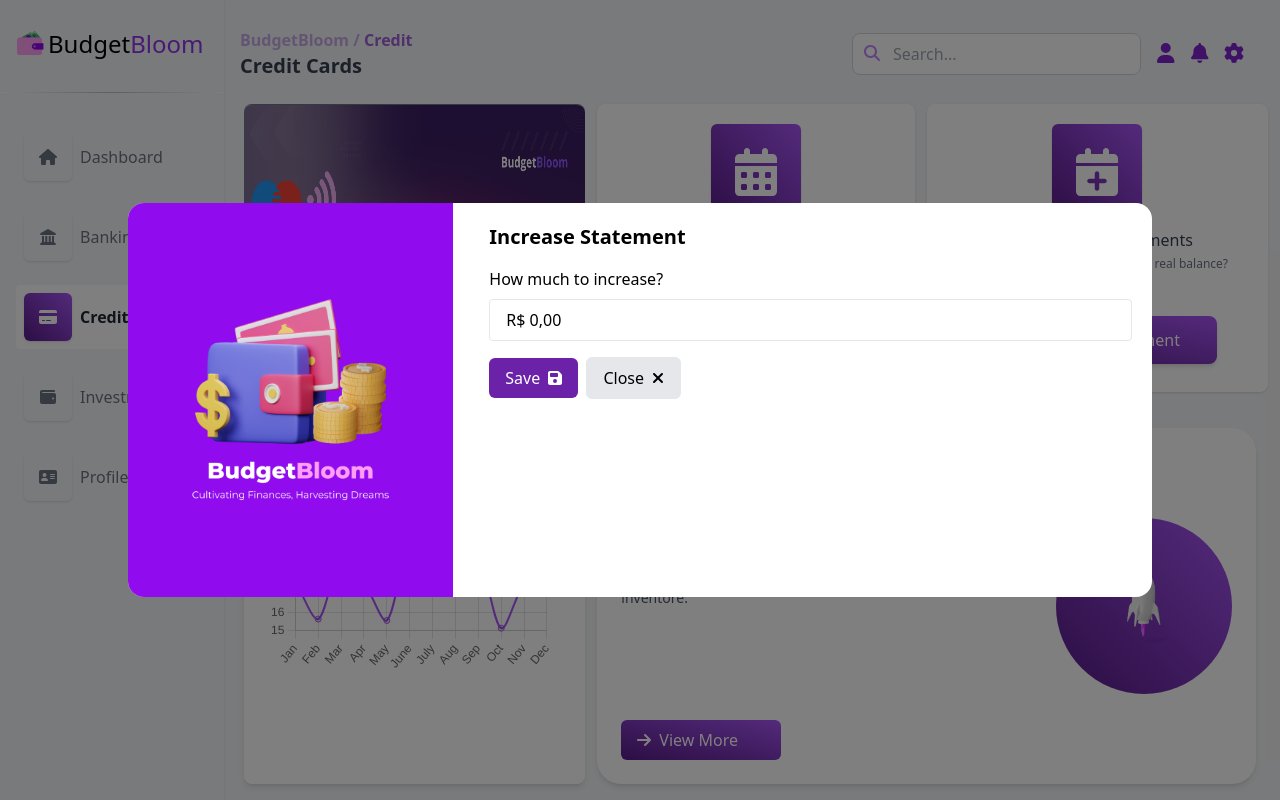
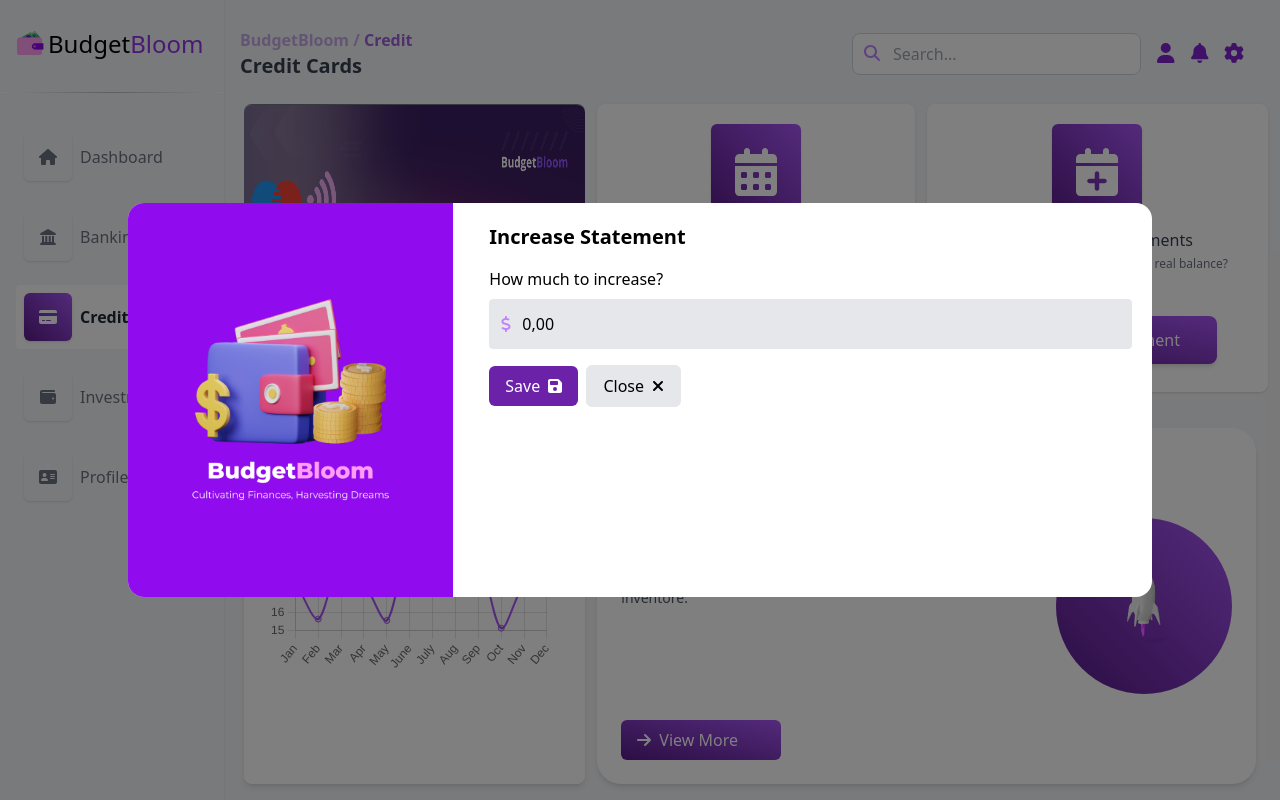
Before and after one commit to MrVitor0/BudgetBloom, a Vue app: page /credit in a window 1280 px wide. Both pictures are taken after a click on the link "Increase Statement". Built offline with nearby package versions, Linux system fonts and the light colour scheme.

Commit message:
DPT-026 <feat> Currency Input Improvements

```diff
--- a/src/components/form/BBPriceInput.vue
+++ b/src/components/form/BBPriceInput.vue
@@ -1,18 +1,27 @@
 <template>
-    <div class="relative">
+    <div class="relative w-full">
+      <div class="absolute left-3 top-1/2 transform -translate-y-1/2">
+        <font-awesome-icon :icon="icon" class="text-md text-purple-400" />
+      </div>
       <input
         v-model="formattedValue"
         @input="updateValue"
         @blur="formatValue"
-        class="block w-full px-4 py-2 border rounded focus:outline-none focus:border-blue-500"
+        class="block w-full pl-8 py-3 border rounded focus:outline-none focus:border-blue-500 bg-gray-200"
         :placeholder="placeholder"
-        :disabled="disabled"
+        :id="inputId"
       />
     </div>
   </template>
 
   <script>
+  // Importe o FontAwesomeIcon aqui, se ainda não o fez
+  import { FontAwesomeIcon } from "@fortawesome/vue-fontawesome";
+
   export default {
+    components: {
+      FontAwesomeIcon,
+    },
     props: {
       value: {
         type: Number,
@@ -20,7 +29,15 @@
       },
       placeholder: {
         type: String,
-        default: "R$ 0,00",
+        default: "0,00",
+      },
+      icon: {
+        type: String,
+        default: "dollar-sign",
+      },
+      inputId: {
+        type: String,
+        default: "currency-input",
       },
       disabled: {
         type: Boolean,
@@ -35,20 +52,24 @@
     methods: {
       formatCurrency(value) {
         const formatter = new Intl.NumberFormat("pt-BR", {
-          style: "currency",
-          currency: "BRL",
+          style: "decimal",
+          minimumFractionDigits: 2,
+          maximumFractionDigits: 2,
         });
-        return formatter.format(value);
+        return formatter.format(value / 100);
       },
       updateValue(event) {
-        const rawValue = event.target.value
-          .replace(/\D+/g, "")
-          .replace(/^0+/, "");
-        this.formattedValue = this.formatCurrency(rawValue / 100);
-        this.$emit("input", rawValue / 100);
+        const rawValue = event.target.value.replace(/\D+/g, "");
+        this.formattedValue = this.formatCurrency(rawValue);
+        this.$emit("input", parseFloat(rawValue));
       },
       formatValue() {
-        this.formattedValue = this.formatCurrency(this.value);
+        if (this.formattedValue) {
+          const rawValue = parseFloat(this.formattedValue.replace(/\D+/g, "")) || 0;
+          this.formattedValue = this.formatCurrency(rawValue);
+        } else {
+          this.formattedValue = this.formatCurrency(0);
+        }
       },
     },
     watch: {
@@ -60,5 +81,10 @@
   </script>
 
   <style scoped>
+  /* Adicione a classe personalizada para o ícone do FontAwesome */
+  .dollar-icon {
+    color: #8b5cf6; /* ou qualquer outra cor que você prefira */
+  }
+
   /* Estilos adicionais podem ser aplicados aqui */
   </style>
--- a/src/components/modal/BBInputModal.vue
+++ b/src/components/modal/BBInputModal.vue
@@ -48,7 +48,7 @@
     },
     data() {
       return {
-        inputValue: '424'
+        inputValue: 0
       };
     },
     methods: {
```
